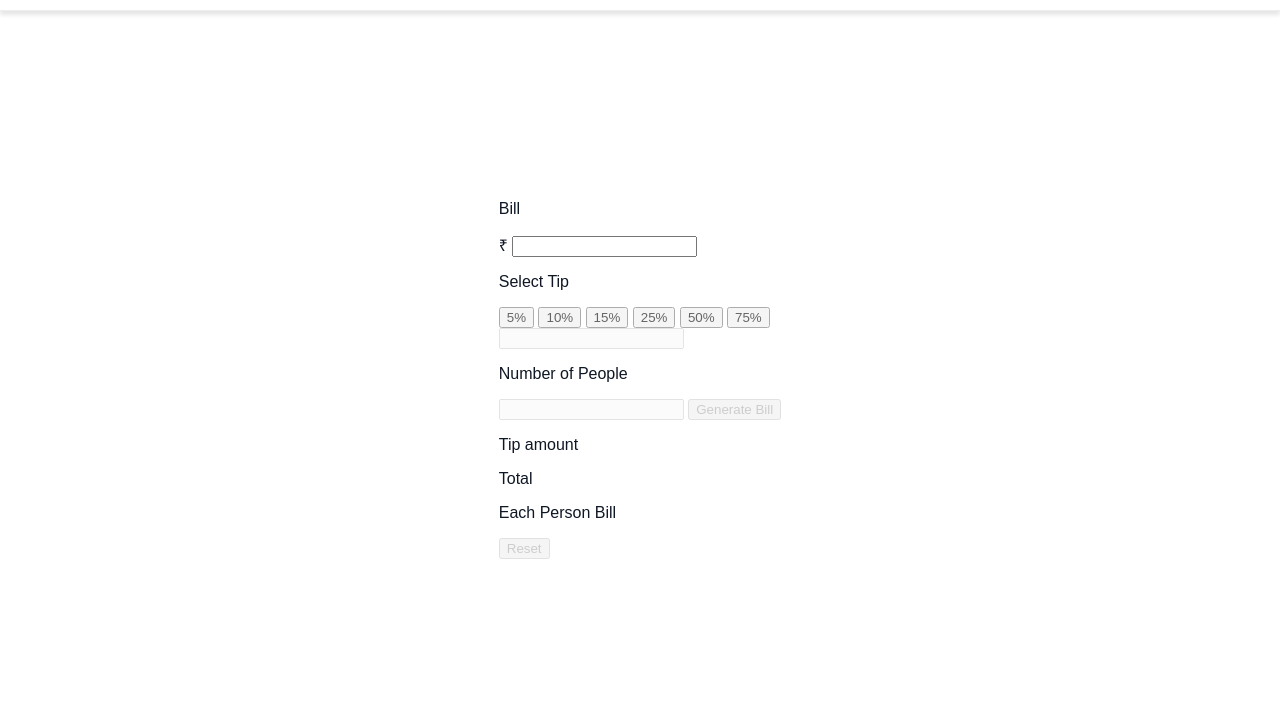
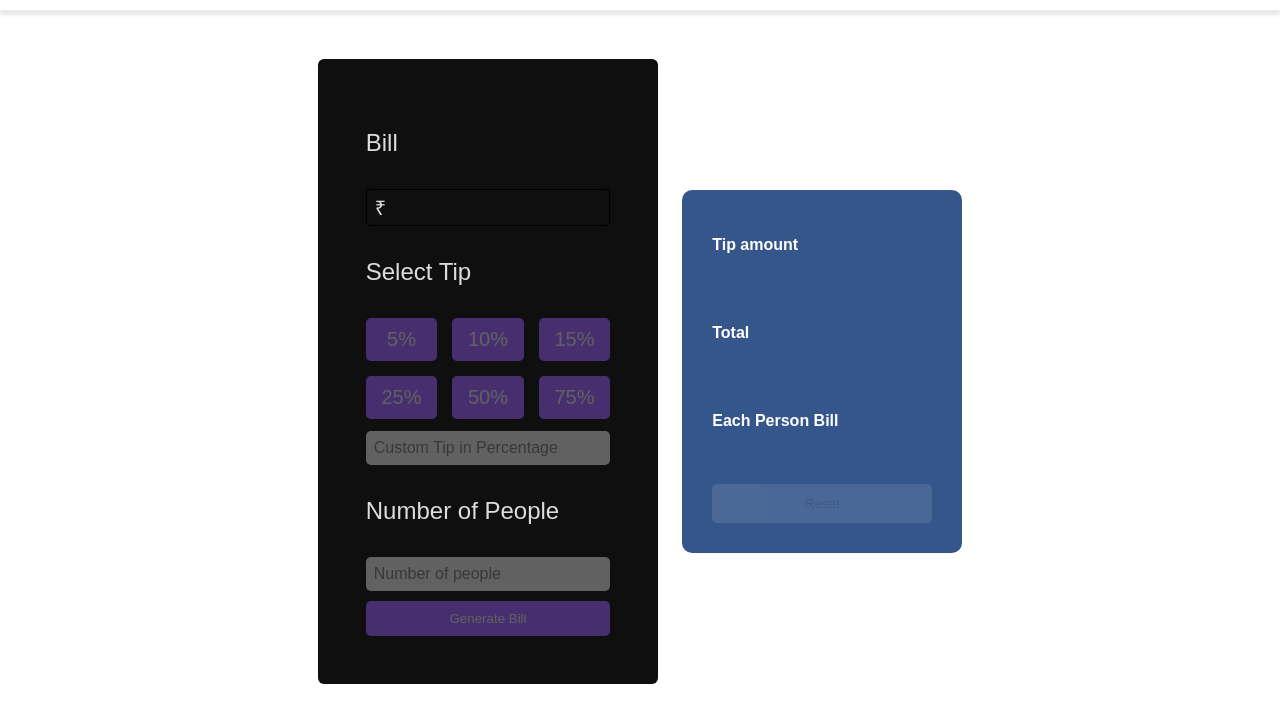
Before and after one commit to adarshbam/bill-spillter, a plain HTML site: page index.html in a window 1280 px wide. Shown: the part 69-792 px from the top of the page. Drawn offline with Linux system fonts and the light colour scheme.

Commit message:
add styling and fix minor bugs

```diff
--- a/index.html
+++ b/index.html
@@ -139,6 +139,7 @@
               class="tip-amount"
               name="custom-tip"
               id="custom-tip"
+              placeholder="Custom Tip in Percentage"
               disabled
             />
           </div>
@@ -147,6 +148,7 @@
             type="number"
             name="num-of-people"
             id="num-of-people"
+            placeholder="Number of people"
             required
             disabled
           />
@@ -155,15 +157,15 @@
           </button>
         </div>
         <div class="bill-output">
-          <div class="bill-ouput-section">
+          <div class="bill-output-section">
             <p>Tip amount</p>
             <p id="tip-amount-output"></p>
           </div>
-          <div class="bill-ouput-section">
+          <div class="bill-output-section">
             <p>Total</p>
             <p id="total-bill"></p>
           </div>
-          <div class="bill-ouput-section">
+          <div class="bill-output-section">
             <p>Each Person Bill</p>
             <p id="each-person-bill"></p>
           </div>
--- a/script.js
+++ b/script.js
@@ -37,6 +37,8 @@ tipAmountInput.addEventListener("input", (e) => {
     numOfPeople.disabled = false;
   } else {
     tipPercentageContainer.classList.add("disabled");
+    customTip.disabled = true;
+    numOfPeople.disabled = true;
   }
 });
 
@@ -78,14 +80,14 @@ billCalculator.addEventListener("submit", (e) => {
     else if (values[0] == "num-of-people") numOfPeople = Number(values[1]);
   }
 
-  const totalTip = billAmount * (tipPercentage / 100);
+  const totalTip = Math.round(billAmount * (tipPercentage / 100));
   billAmount += totalTip;
 
   console.log(billAmount, totalTip, numOfPeople);
   output(tipAmount, totalTip);
 
-  output(totalBill, billAmount);
-  output(eachPersonBill, billAmount / numOfPeople);
+  output(totalBill, Math.round(billAmount));
+  output(eachPersonBill, Math.round(billAmount / numOfPeople));
 });
 
 resetBill.addEventListener("click", (e) => {
--- a/style.css
+++ b/style.css
@@ -7,12 +7,121 @@ body {
   font-family: sans-serif;
 }
 
+button {
+  cursor: pointer;
+}
+
+#bill-calculator {
+  display: flex;
+  flex-direction: row;
+  align-items: center;
+  gap: 24px;
+}
+
+.bill-input {
+  font-size: 24px;
+  background-color: rgb(15, 15, 15);
+  padding: 48px;
+  border-radius: 6px;
+  color: #ddd;
+
+  display: flex;
+  flex-direction: column;
+  gap: 0.625rem;
+}
+
+.bill-input p {
+  line-height: 1;
+}
+
+.bill-input button {
+  background-color: #9c60ff;
+  color: #ddd;
+  border: none;
+  padding: 10px;
+  border-radius: 5px;
+}
+
+button.tip-amount {
+  font-size: 20px;
+}
+
+.tip-percentage {
+  display: grid;
+  grid-template-columns: repeat(3, 1fr);
+  gap: 15px;
+  margin-bottom: 12px;
+}
+
+.bill-amount {
+  border: 1px solid #000;
+  border-radius: 4px;
+  padding: 4px 8px;
+  font-size: 20px;
+  display: flex;
+  align-items: center;
+  gap: 8px;
+}
+
+.bill-amount #bill {
+  color: #fff;
+  padding: 0;
+  background-color: transparent;
+}
+
+.tip-percentage .tip-amount.selected {
+  outline: 4px solid rgba(255, 162, 0, 0.888);
+}
+
+input {
+  width: 100%;
+  outline: none;
+  font-size: 16px;
+  background-color: #ddd;
+  padding: 8px;
+  border-radius: 5px;
+  border: none;
+}
+
+.bill-output {
+  background-color: #34568b;
+  color: white;
+  border-radius: 10px;
+  padding: 30px;
+  display: flex;
+  flex-direction: column;
+  gap: 38px;
+  min-width: 280px;
+}
+
+.bill-output-section {
+  display: flex;
+  align-items: center;
+  justify-content: space-between;
+  font-weight: 700;
+  width: 100%;
+}
+
+.reset {
+  width: 100%;
+  padding: 12px;
+  border-radius: 5px;
+  border: none;
+}
+
 .tip-percentage.disabled .tip-amount {
-  opacity: 0.6;
+  pointer-events: none;
+  opacity: 0.4;
   cursor: not-allowed;
 }
 
-[disabled] {
-  opacity: 0.6;
+button:disabled {
+  pointer-events: none;
+  opacity: 0.4;
+}
+
+input:disabled {
+  /* pointer-events: none; */
+  opacity: 0.4;
   cursor: not-allowed;
 }
```
